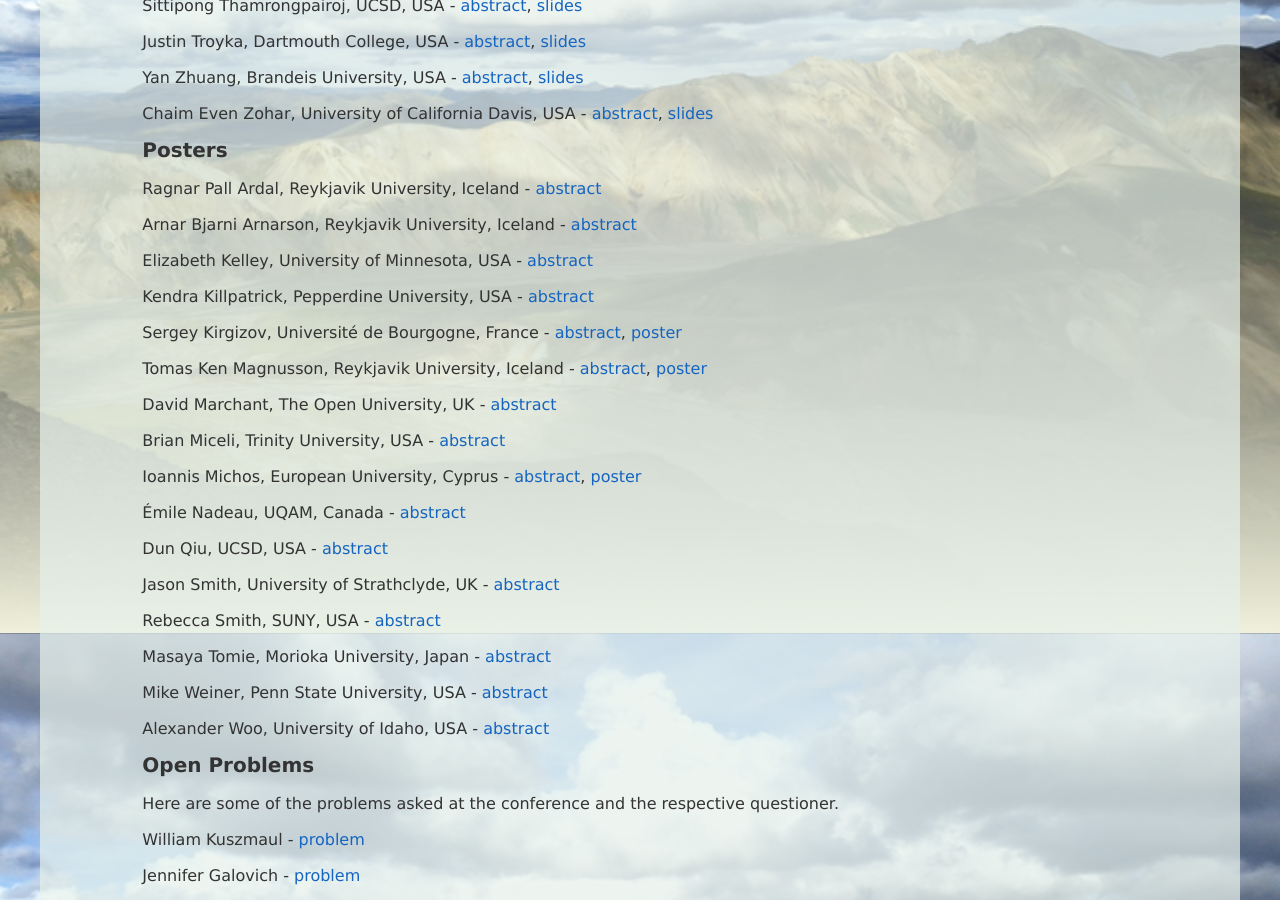
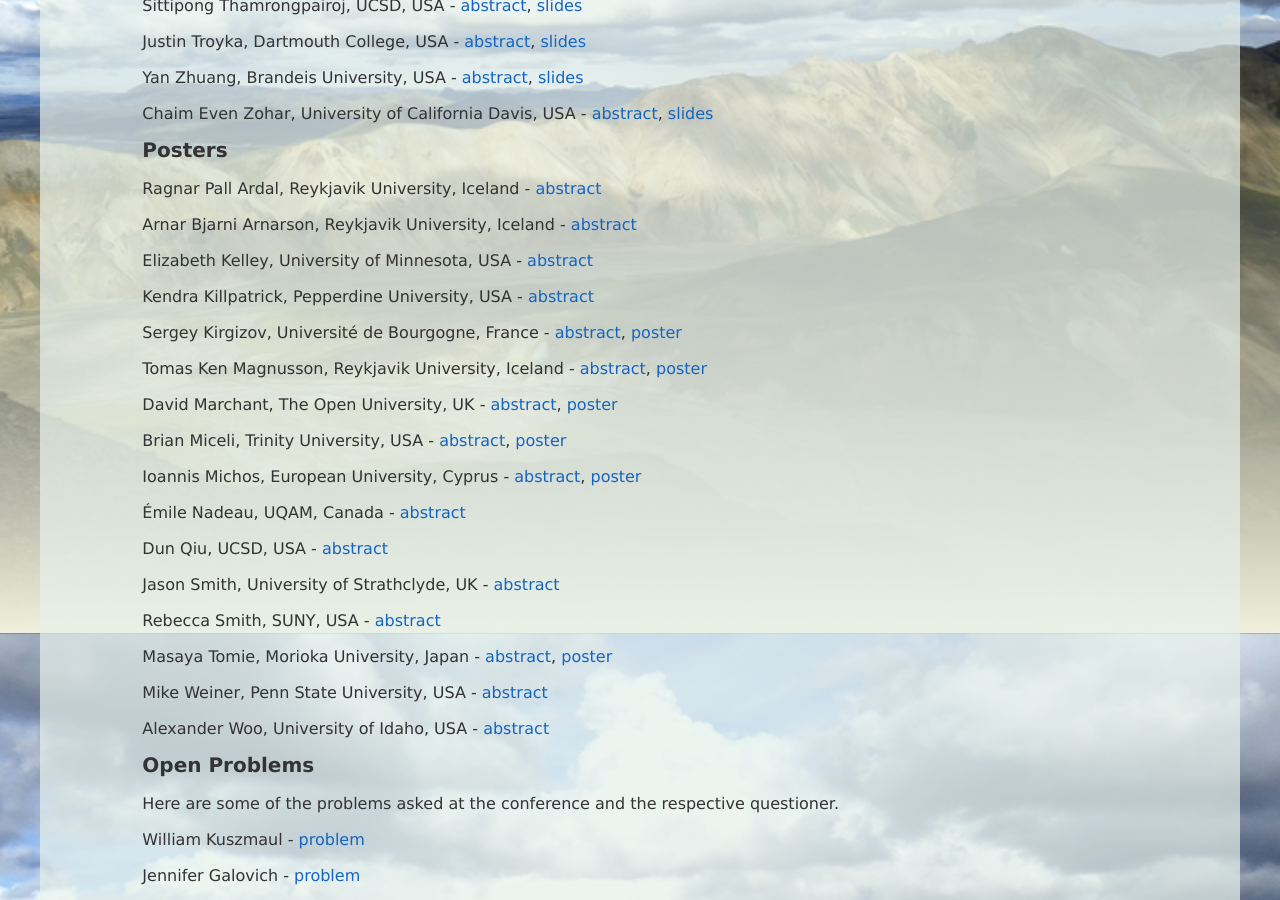
Before and after one commit to pp2017/pp2017.github.io, a Jekyll site: the page built from programme.md, in a window 1280 px wide and 900 px high, scrolled down 2967 px. Built offline with Jekyll 4.4.1, drawn with Linux system fonts in a browser that asks for light colours; nearby versions of some CDN libraries; formulas are drawn with MathJax 3.

Commit message:
more posters!

```diff
--- a/programme.md
+++ b/programme.md
@@ -247,9 +247,9 @@ Sergey Kirgizov, Université de Bourgogne, France - [abstract][sergey_kirgizov],
 
 Tomas Ken Magnusson, Reykjavik University, Iceland - [abstract][tomas_ken_magnusson], [poster][tomas_magnusson_poster]
 
-David Marchant, The Open University, UK - [abstract][david_merchant]
+David Marchant, The Open University, UK - [abstract][david_merchant], [poster][david_marchant_poster]
 
-Brian Miceli, Trinity University, USA - [abstract][brian_miceli]
+Brian Miceli, Trinity University, USA - [abstract][brian_miceli], [poster][brian_miceli_poster]
 
 Ioannis Michos, European University, Cyprus - [abstract][ioannis_michos], [poster][ioannis_michos_poster]
 
@@ -261,7 +261,7 @@ Jason Smith, University of Strathclyde, UK - [abstract][jason_smith]
 
 Rebecca Smith, SUNY, USA - [abstract][rebecca_smith]
 
-Masaya Tomie, Morioka University, Japan - [abstract][masaya_tomie]
+Masaya Tomie, Morioka University, Japan - [abstract][masaya_tomie], [poster][masaya_tomie]
 
 Mike Weiner, Penn State University, USA - [abstract][mike_weiner]
 
@@ -373,7 +373,11 @@ Jennifer Galovich - [problem][jennifer_galovich_problem]
 [sergey_kirgizov_poster]: /assets/pdf/poster/sergey_kirgizov.pdf
 [ioannis_michos_poster]: /assets/pdf/poster/ioannis_michos.pdf
 [tomas_magnusson_poster]: /assets/pdf/poster/tomas_magnusson.pdf
+[brian_miceli_poster]: /assets/pdf/poster/brian_miceli.pdf
+[masaya_tomie_poster]: /assets/pdf/poster/masaya_tomie.pdf
+[david_marchant_poster]: /assets/pdf/poster/david_marchant.pdf
 [_poster]: /assets/pdf/poster/.pdf
+
 
 
 
```
Also changed, not shown: 3 other files.
